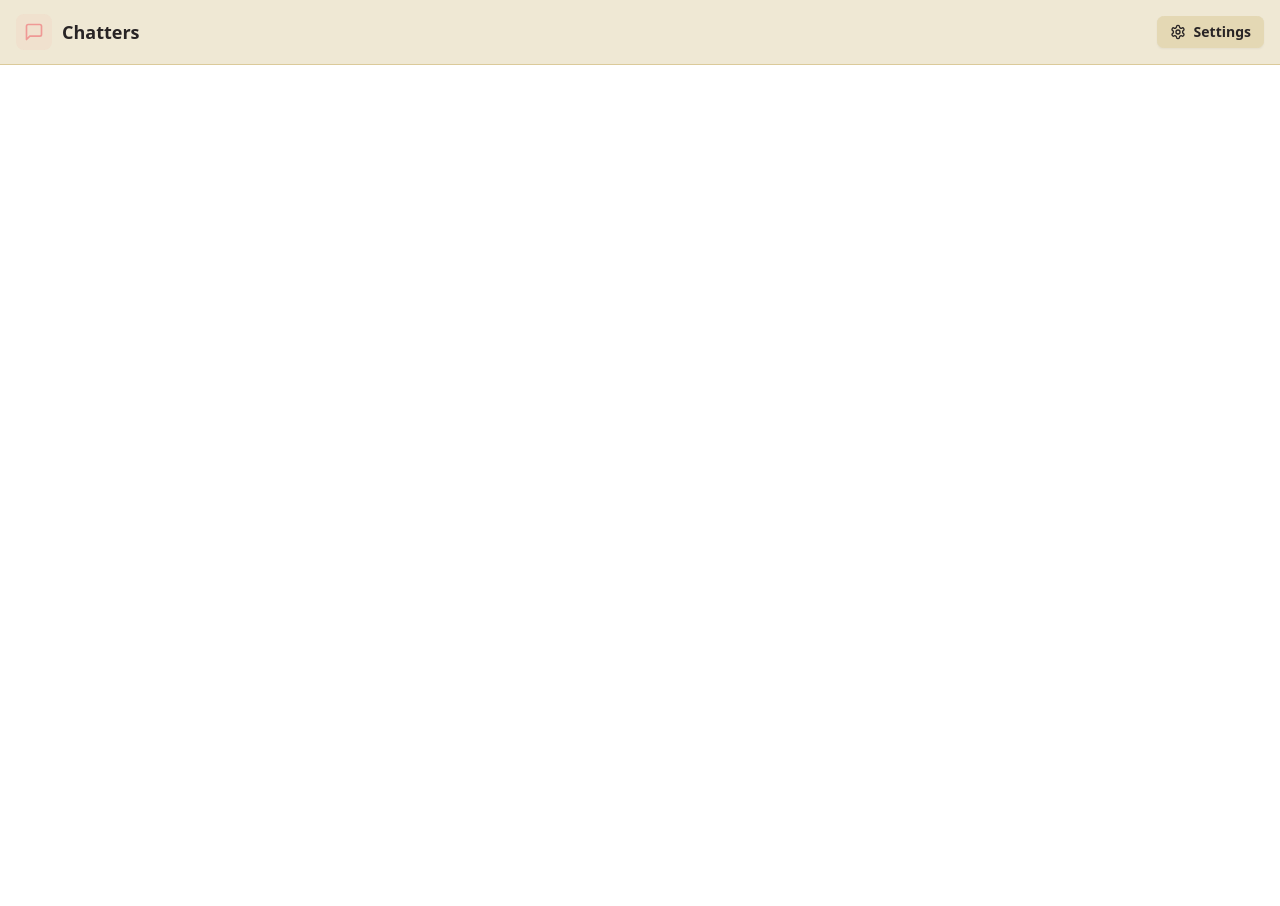
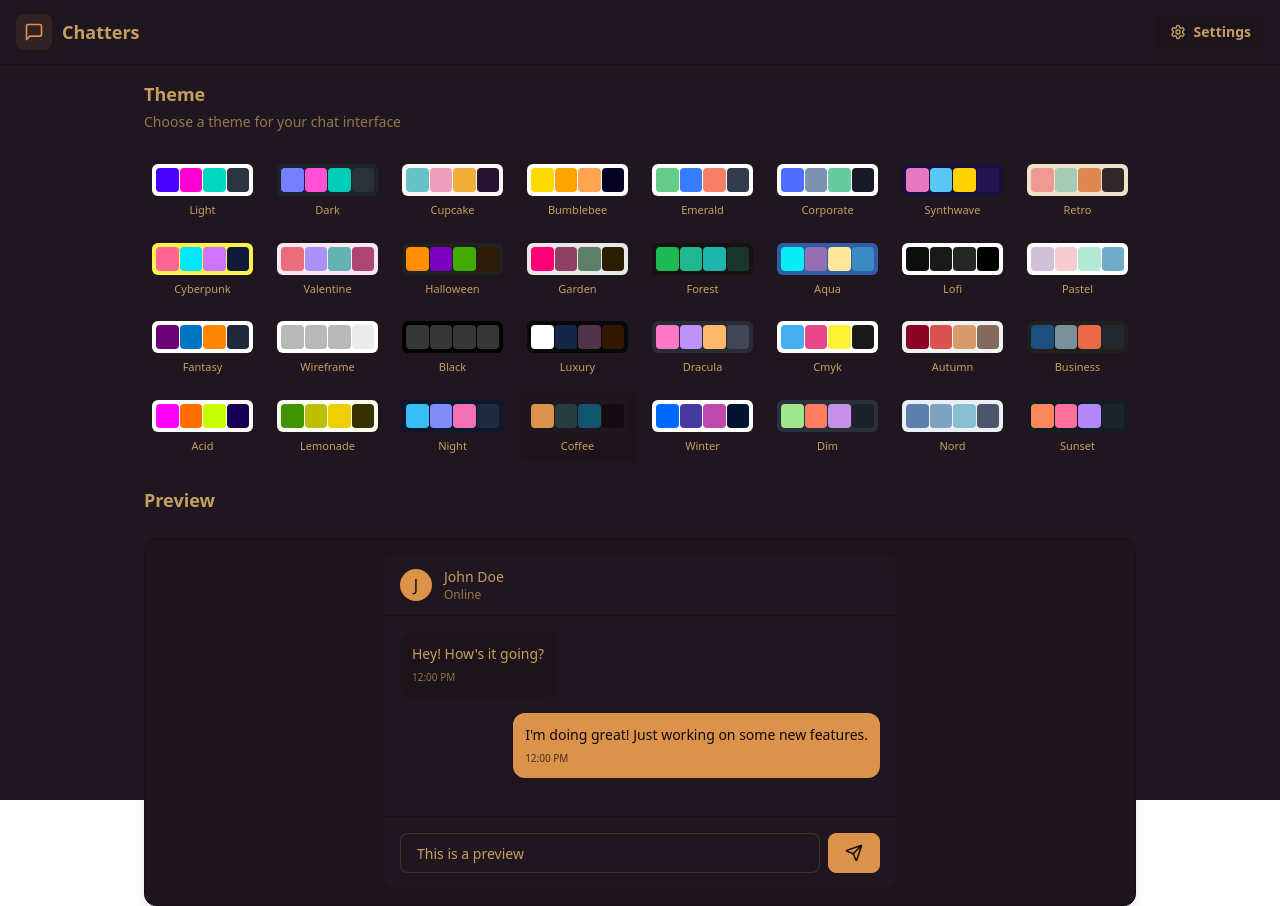
Before and after one commit to Tomar1907/RealTime-Chat-App, a React (Vite) app in the folder frontend/: page /settings in a window 1280 px wide. Before the commit the page ends 800 px from the top, so only its background shows below. Built offline with nearby package versions, Linux system fonts and the light colour scheme; no server answers.

Commit message:
initial commit

```diff
--- a/frontend/src/App.jsx
+++ b/frontend/src/App.jsx
@@ -9,9 +9,11 @@
 import { useEffect } from 'react';
 import {Loader} from "lucide-react";
 import {Toaster} from "react-hot-toast";
+import { useThemeStore } from './store/useThemeStore';
 
 const App = () => {
   const {authUser , checkAuth , isCheckingAuth} = useAuthStore();
+  const {theme} = useThemeStore();
 
   useEffect(()=>{
     checkAuth();
@@ -28,7 +30,7 @@
   )
 
   return (
-    <div data-theme="retro">
+    <div data-theme={theme}>
      <Navbar />
 
      <Routes>
--- a/frontend/src/pages/SettingsPage.jsx
+++ b/frontend/src/pages/SettingsPage.jsx
@@ -1,11 +1,116 @@
-import React from 'react';
+import { THEMES } from "../constants";
+import { useThemeStore } from "../store/useThemeStore";
+import { Send } from "lucide-react";
+
+const PREVIEW_MESSAGES = [
+  { id: 1, content: "Hey! How's it going?", isSent: false },
+  { id: 2, content: "I'm doing great! Just working on some new features.", isSent: true },
+];
 
 const SettingsPage = () => {
+  const { theme, setTheme } = useThemeStore();
+
   return (
-    <div>
+    <div className="h-screen container mx-auto px-4 pt-20 max-w-5xl">
+      <div className="space-y-6">
+        <div className="flex flex-col gap-1">
+          <h2 className="text-lg font-semibold">Theme</h2>
+          <p className="text-sm text-base-content/70">Choose a theme for your chat interface</p>
+        </div>
 
+        <div className="grid grid-cols-4 sm:grid-cols-6 md:grid-cols-8 gap-2">
+          {THEMES.map((t) => (
+            <button
+              key={t}
+              className={`
+                group flex flex-col items-center gap-1.5 p-2 rounded-lg transition-colors
+                ${theme === t ? "bg-base-200" : "hover:bg-base-200/50"}
+              `}
+              onClick={() => setTheme(t)}
+            >
+              <div className="relative h-8 w-full rounded-md overflow-hidden" data-theme={t}>
+                <div className="absolute inset-0 grid grid-cols-4 gap-px p-1">
+                  <div className="rounded bg-primary"></div>
+                  <div className="rounded bg-secondary"></div>
+                  <div className="rounded bg-accent"></div>
+                  <div className="rounded bg-neutral"></div>
+                </div>
+              </div>
+              <span className="text-[11px] font-medium truncate w-full text-center">
+                {t.charAt(0).toUpperCase() + t.slice(1)}
+              </span>
+            </button>
+          ))}
+        </div>
+
+        {/* Preview Section */}
+        <h3 className="text-lg font-semibold mb-3">Preview</h3>
+        <div className="rounded-xl border border-base-300 overflow-hidden bg-base-100 shadow-lg">
+          <div className="p-4 bg-base-200">
+            <div className="max-w-lg mx-auto">
+              {/* Mock Chat UI */}
+              <div className="bg-base-100 rounded-xl shadow-sm overflow-hidden">
+                {/* Chat Header */}
+                <div className="px-4 py-3 border-b border-base-300 bg-base-100">
+                  <div className="flex items-center gap-3">
+                    <div className="w-8 h-8 rounded-full bg-primary flex items-center justify-center text-primary-content font-medium">
+                      J
+                    </div>
+                    <div>
+                      <h3 className="font-medium text-sm">John Doe</h3>
+                      <p className="text-xs text-base-content/70">Online</p>
+                    </div>
+                  </div>
+                </div>
+
+                {/* Chat Messages */}
+                <div className="p-4 space-y-4 min-h-[200px] max-h-[200px] overflow-y-auto bg-base-100">
+                  {PREVIEW_MESSAGES.map((message) => (
+                    <div
+                      key={message.id}
+                      className={`flex ${message.isSent ? "justify-end" : "justify-start"}`}
+                    >
+                      <div
+                        className={`
+                          max-w-[80%] rounded-xl p-3 shadow-sm
+                          ${message.isSent ? "bg-primary text-primary-content" : "bg-base-200"}
+                        `}
+                      >
+                        <p className="text-sm">{message.content}</p>
+                        <p
+                          className={`
+                            text-[10px] mt-1.5
+                            ${message.isSent ? "text-primary-content/70" : "text-base-content/70"}
+                          `}
+                        >
+                          12:00 PM
+                        </p>
+                      </div>
+                    </div>
+                  ))}
+                </div>
+
+                {/* Chat Input */}
+                <div className="p-4 border-t border-base-300 bg-base-100">
+                  <div className="flex gap-2">
+                    <input
+                      type="text"
+                      className="input input-bordered flex-1 text-sm h-10"
+                      placeholder="Type a message..."
+                      value="This is a preview"
+                      readOnly
+                    />
+                    <button className="btn btn-primary h-10 min-h-0">
+                      <Send size={18} />
+                    </button>
+                  </div>
+                </div>
+              </div>
+            </div>
+          </div>
+        </div>
+      </div>
     </div>
   );
-}
-
+};
 export default SettingsPage;
--- /dev/null
+++ b/frontend/src/store/useThemeStore.js
@@ -0,0 +1,9 @@
+import { create } from "zustand";
+
+export const useThemeStore = create((set) => ({
+    theme: localStorage.getItem("chat-theme") || "coffee",
+    setTheme: (theme) => {
+        localStorage.setItem("chat-theme", theme);
+        set({theme});
+    },
+}));
```
